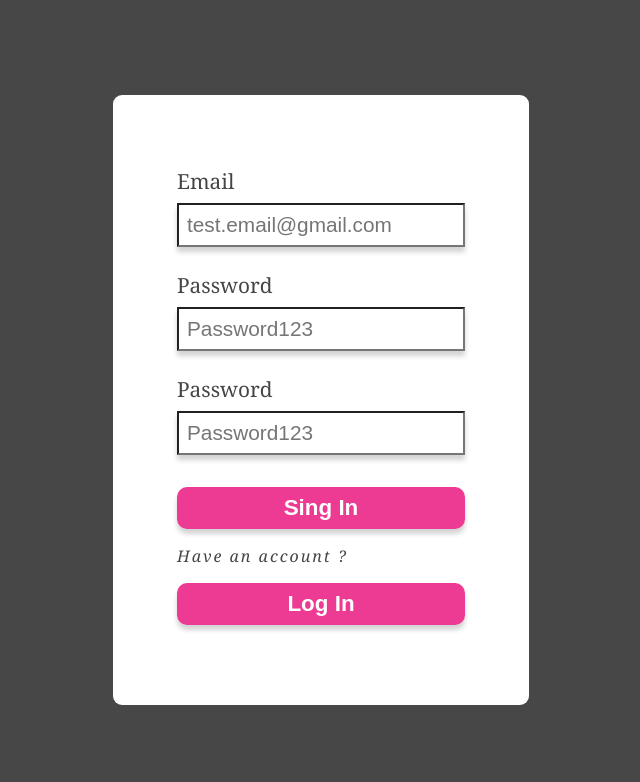
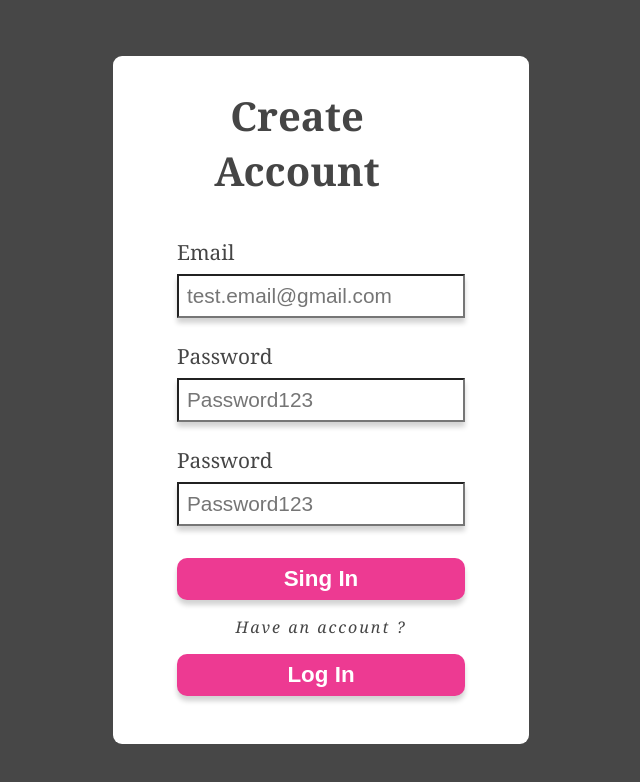
Before and after one commit to CiolpanSergiu/react-login-page, a React (Vite) app in the folder react-login-page/: page / in a window 1280 px wide. Shown: the top 782 px of the page, without its empty margins (319-959 px from the left). Built offline with nearby package versions, Linux system fonts and the light colour scheme.

Commit message:
add header to both forms, class to some elements and styling some new elements

```diff
--- /dev/null
+++ b/package.json
@@ -0,0 +1,5 @@
+{
+  "dependencies": {
+    "sass": "^1.56.1"
+  }
+}
--- a/react-login-page/src/components/AfterLoginPage.jsx
+++ b/react-login-page/src/components/AfterLoginPage.jsx
@@ -2,7 +2,7 @@ import React from "react";
 
 export default function AfterLoginPage() {
     return(
-        <div className="container">
+        <div className="after-login-page-container container">
             <h2 className="centered-text container-main-header">Welcome to AfterLoginPage!</h2>
             <button className="prev-page-btn">Back</button>
             <button className="delete-account-btn">Delete Account</button>
--- a/react-login-page/src/components/CreateAccountPage.jsx
+++ b/react-login-page/src/components/CreateAccountPage.jsx
@@ -3,6 +3,8 @@ import React from "react";
 export default function CreateAccountPage() {
     return(
         <form action="" method="POST" className="form container">
+
+            <h2 className="centered-text">Create Account</h2>
 
             <label htmlFor="singin-email">Email</label>
             <input
@@ -37,7 +39,7 @@ export default function CreateAccountPage() {
 
             <button className="create-account-singin-bnt">Sing In</button>
 
-            <p className="helper-paragraph">Have an account ?</p>
+            <p className="helper-paragraph centered-text">Have an account ?</p>
 
             <button className="create-account-login-bnt">Log In</button>
 
--- a/react-login-page/src/components/LoginPage.jsx
+++ b/react-login-page/src/components/LoginPage.jsx
@@ -3,6 +3,8 @@ import React from "react";
 export default function CreateAccountPage() {
     return(
         <form action="" method="POST" className="form container">
+
+            <h2 className="centered-text">Log In</h2>
 
             <label htmlFor="login-email">Email</label>
             <input
@@ -26,7 +28,7 @@ export default function CreateAccountPage() {
 
             <button className="create-account-login-bnt">Log In</button>
 
-            <p className="helper-paragraph">Don't have an account ?</p>
+            <p className="helper-paragraph centered-text">Don't have an account ?</p>
 
             <button className="create-account-singin-bnt">Sing In</button>
 
--- a/react-login-page/src/index.scss
+++ b/react-login-page/src/index.scss
@@ -25,6 +25,16 @@ $btn-bg-color-hover: rgb(197, 47, 134);
   }
 }
 
+@mixin container-style{
+  display: flex;
+  flex-direction: column;
+  padding: 2rem 4rem;
+  background-color: white;
+  border-radius: 9px;
+  color: $text-color;
+  font-size: 1.3rem;
+}
+
 body{
   display: flex;
   flex-direction: column;
@@ -37,13 +47,12 @@ body{
 }
 
 form{
-  display: flex;
-  flex-direction: column;
-  padding: 4rem;
-  background-color: white;
-  border-radius: 9px;
-  color: $text-color;
-  font-size: 1.3rem;
+  @include container-style();
+
+  h2{
+    margin-bottom: 2rem;
+    font-size: 2.5rem;
+  }
 
   label{
     margin: .5rem 0;
@@ -61,6 +70,20 @@ form{
   }
 }
 
+//using .after-login-page-container do not style anything
+.container{
+  @include container-style();
+
+  h2{
+    margin-bottom: 2rem;
+    max-width: 15rem;
+  }
+
+  button{
+    @include btn-style();
+  }
+}
+
 .centered-text{
   text-align: center;
 }
```
Also changed, not shown: 1 other file (tests, documents, lock files or other folders).
